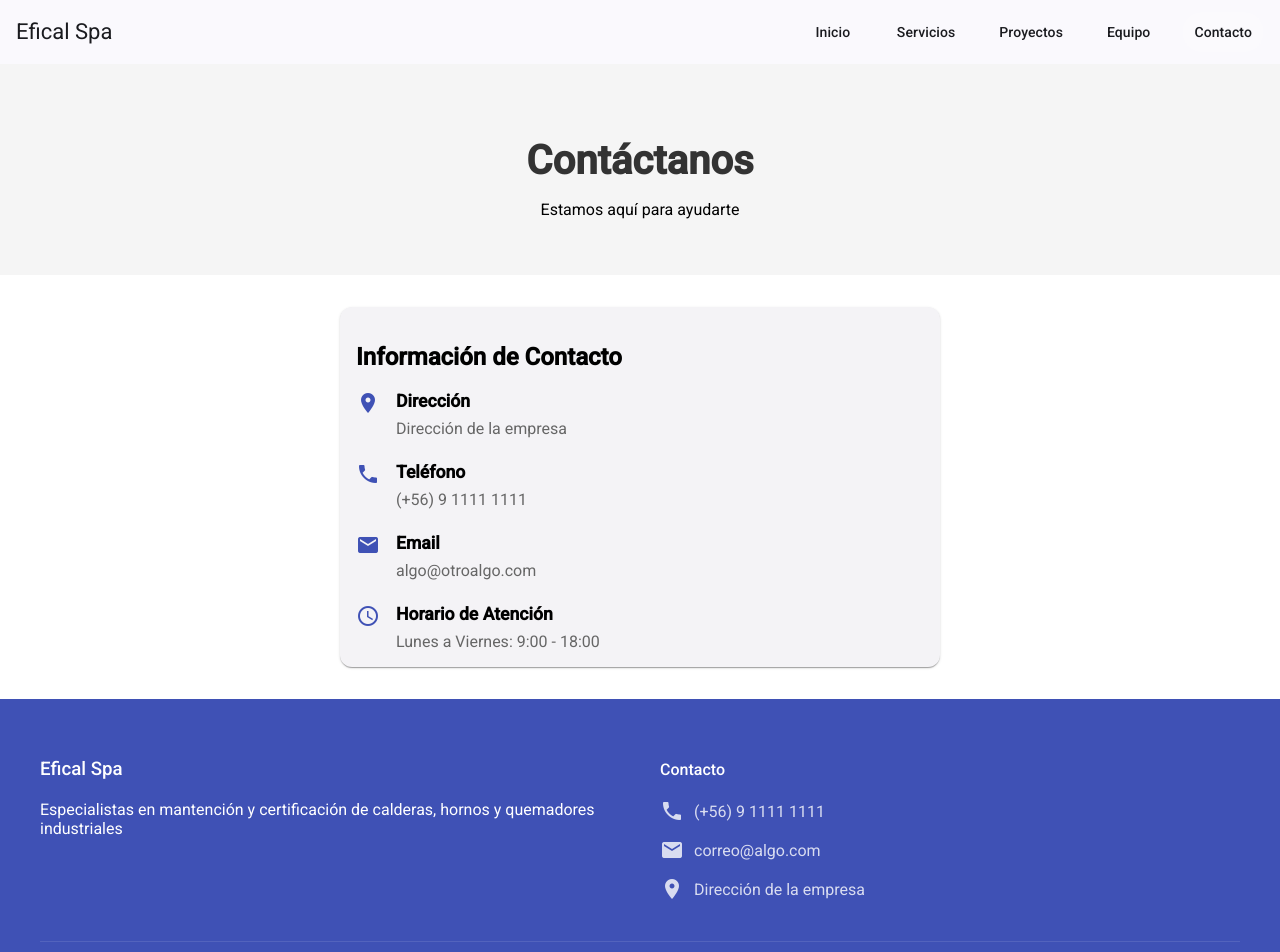
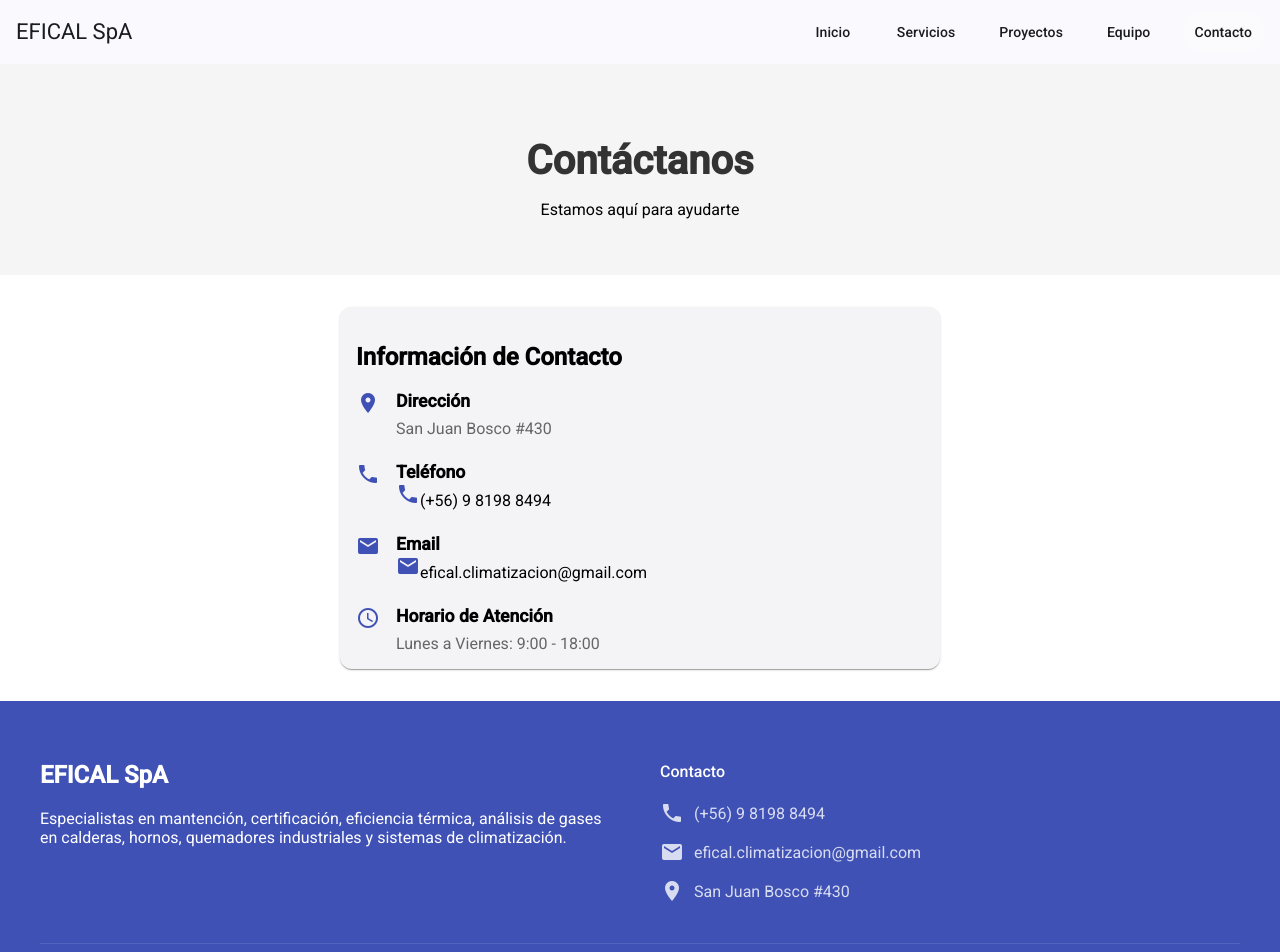
Before and after one commit to aforuboiafk/efical-spa, an Angular app: page /contacto in a window 1280 px wide. Shown: the top 952 px of the page. Built offline with nearby package versions, Linux system fonts and the light colour scheme.

Commit message:
Se agregaron ajustes en pagina home, se actualizan datos del footer y los de contacto

```diff
--- a/angular.json
+++ b/angular.json
@@ -21,10 +21,8 @@
             ],
             "tsConfig": "tsconfig.app.json",
             "assets": [
-              {
-                "glob": "**/*",
-                "input": "public"
-              }
+              "src/favicon.ico",
+              "src/assets"
             ],
             "styles": [
               "@angular/material/prebuilt-themes/azure-blue.css",
--- a/src/app/app.component.ts
+++ b/src/app/app.component.ts
@@ -15,5 +15,5 @@ import { FooterComponent } from './components/footer/footer.component';
   styleUrl: './app.component.css'
 })
 export class AppComponent {
-  title = 'efical-spa';
+  title = 'EFICAL SpA';
 }
--- a/src/app/components/contacto/contacto.component.html
+++ b/src/app/components/contacto/contacto.component.html
@@ -14,7 +14,7 @@
             <div>
               <h3>Dirección</h3>
               <a href="https://maps.google.com/?q=DirecciónDeLaEmpresa" target="_blank">
-                <p>Dirección de la empresa</p>
+                <p>San Juan Bosco #430</p>
               </a>
             </div>
           </div>
@@ -23,8 +23,9 @@
             <mat-icon>phone</mat-icon>
             <div>
               <h3>Teléfono</h3>
-              <a href="tel:+123456789">
-                <p>(+56) 9 1111 1111</p>
+              <a href="tel:+56981988494">
+                <mat-icon>phone</mat-icon>
+                <span>(+56) 9 8198 8494</span>
               </a>
             </div>
           </div>
@@ -33,11 +34,9 @@
             <mat-icon>email</mat-icon>
             <div>
               <h3>Email</h3>
-              <!-- href="mailto:info@myc-hidraulica.com" -->
-              <a
-              href="#"
-              >
-                <p>algo&#64;otroalgo.com</p>
+              <a href="mailto:efical.climatizacion@gmail.com">
+                <mat-icon>email</mat-icon>
+                <span>efical.climatizacion&#64;gmail.com</span>
               </a>
             </div>
           </div>
--- a/src/app/components/equipo/equipo.component.html
+++ b/src/app/components/equipo/equipo.component.html
@@ -1,6 +1,6 @@
 <section class="team-header">
     <h1>Nuestro Equipo</h1>
-    <p>Conoce a los profesionales detrás de Efical Spa</p>
+    <p>Conoce a los profesionales detrás de EFICAL SpA</p>
   </section>
 
   <section class="team-grid">
--- a/src/app/components/footer/footer.component.html
+++ b/src/app/components/footer/footer.component.html
@@ -2,31 +2,32 @@
   <div class="footer-wrapper">
     <div class="footer-content">
       <div class="footer-section">
-        <h3>Efical Spa</h3>
-        <p>Especialistas en mantención y certificación de calderas, hornos y quemadores industriales</p>
+        <h2>EFICAL SpA</h2>
+        <p>Especialistas en mantención,  certificación, eficiencia térmica, análisis de gases en calderas,
+           hornos, quemadores industriales y sistemas de climatización.</p>
       </div>
 
       <div class="footer-section">
         <h4>Contacto</h4>
         <div class="contact-info">
-          <a href="tel:+123456789">
+            <a href="tel:+56981988494">
             <mat-icon>phone</mat-icon>
-            <span>(+56) 9 1111 1111</span>
+            <span>(+56) 9 8198 8494</span>
           </a>
-          <a href="mailto:info@myc-hidraulica.com">
+          <a href="mailto:efical.climatizacion@gmail.com">
             <mat-icon>email</mat-icon>
-            <span>correo&#64;algo.com</span>
+            <span>efical.climatizacion&#64;gmail.com</span>
           </a>
           <a href="https://maps.google.com" target="_blank">
             <mat-icon>location_on</mat-icon>
-            <span>Dirección de la empresa</span>
+            <span>San Juan Bosco #430</span>
           </a>
         </div>
       </div>
     </div>
 
     <div class="copyright">
-      <p>&copy; 2024 Efical Spa. Todos los derechos reservados.</p>
+      <p>&copy; 2024 EFICAL SpA. Todos los derechos reservados.</p>
     </div>
   </div>
 </div>
--- a/src/app/components/header/header.component.html
+++ b/src/app/components/header/header.component.html
@@ -1,6 +1,6 @@
 <mat-toolbar color="primary">
   <mat-toolbar-row>
-    <span>Efical Spa</span>
+    <span>EFICAL SpA</span>
     <span class="spacer"></span>
 
     <div class="nav-links desktop-menu">
--- a/src/app/components/home/home.component.css
+++ b/src/app/components/home/home.component.css
@@ -1,5 +1,5 @@
 .hero {
-    background: linear-gradient(rgba(0, 0, 0, 0.5), rgba(0, 0, 0, 0.5)), url('/assets/hero-bg.jpg');
+  background: linear-gradient(rgba(0, 0, 0, 0.5), rgba(0, 0, 0, 0.5)), url('../../../assets/images/fondo-home.jpg');
   background-size: cover;
   background-position: center;
   height: 70vh;
--- a/src/app/components/home/home.component.html
+++ b/src/app/components/home/home.component.html
@@ -1,7 +1,7 @@
 <section class="hero">
     <div class="hero-content">
-      <h1>Efical Spa</h1>
-      <h2>Expertos en Soluciones Hidráulicas Sanitarias</h2>
+      <h1>EFICAL SpA</h1>
+      <h2>Expertos en Eficiencia Térmica</h2>
       <p>Compromiso con la excelencia y calidad en cada proyecto</p>
       <a mat-raised-button color="primary" routerLink="/contacto">Contáctanos</a>
     </div>
@@ -19,7 +19,7 @@
   </section>
 
   <section class="features">
-    <h2>Nuestros Valores</h2>
+    <h2>Nuestros Servicios</h2>
     <div class="features-grid">
       <mat-card *ngFor="let card of valueCards">
         <mat-icon>{{card.icon}}</mat-icon>
--- a/src/app/components/home/home.component.ts
+++ b/src/app/components/home/home.component.ts
@@ -45,22 +45,27 @@ export class HomeComponent {
     {
       icon: 'verified',
       title: 'Certificaciones',
-      description: 'Certificación profesional de calderas, hornos y quemadores industriales'
+      description: 'Certificación profesional de calderas, hornos, análisis de gases y calibración de quemadores industriales. Certificación de estanques de petróleo y sus componentes según DS10 2012 MINSAL, análisis de gases y calibración de quemadores.'
     },
     {
       icon: 'build',
       title: 'Mantenciones',
-      description: 'Servicio técnico especializado en equipos térmicos industriales'
+      description: 'Servicio técnico especializado en equipos térmicos industriales, redes de vapor, condensado y climatización (calderas de agua caliente y aceite térmico). Redes de vapor y condensado, refractarios y climatización( calderas de agua caliente y aceite térmico)'
     },
     {
       icon: 'shopping_cart',
       title: 'Ventas',
-      description: 'Equipos y repuestos originales para sistemas térmicos'
+      description: 'Equipos y repuestos originales para sistemas térmicos (RIELLO, ECOFLAM, ANWO, IVAR, SIME, PONAST), manómetros, hidrómetros, electroválvulas.'
     },
     {
       icon: 'hardware',
       title: 'Ferretería Termoindustrial',
-      description: 'Suministros especializados para la industria térmica'
+      description: 'Suministros especializados para la industria térmica. Norma ISO o DIN, globo, corte rápido, compuerta, fierro fundido, inoxidable o bronce.'
+    },
+    {
+      icon: 'engineering',
+      title: 'Desarrollo y mantención de sistemas VRV',
+      description: 'Desarrollo y mantención de sistemas VRV, aire acondicionado o Chiller.'
     }
   ];
 }
```
Also changed, not shown: src/assets/images/fondo-home.jpg (added). Lines whose indentation alone changed are shown as unchanged.
